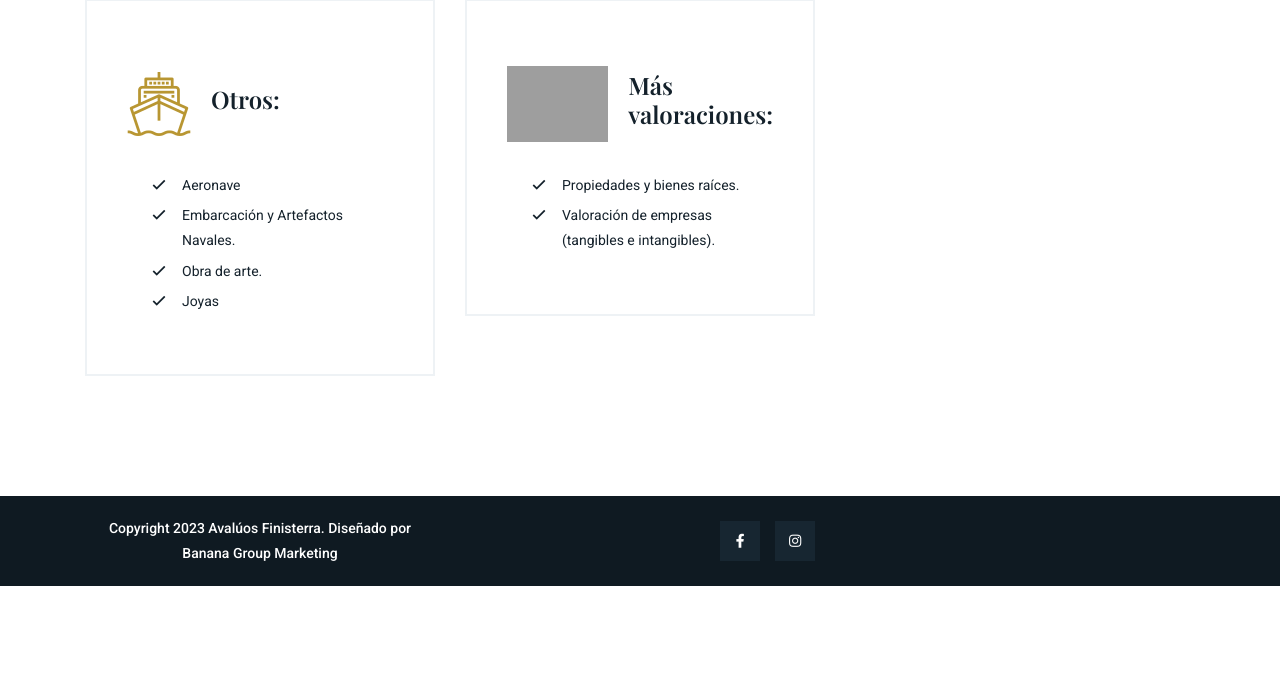
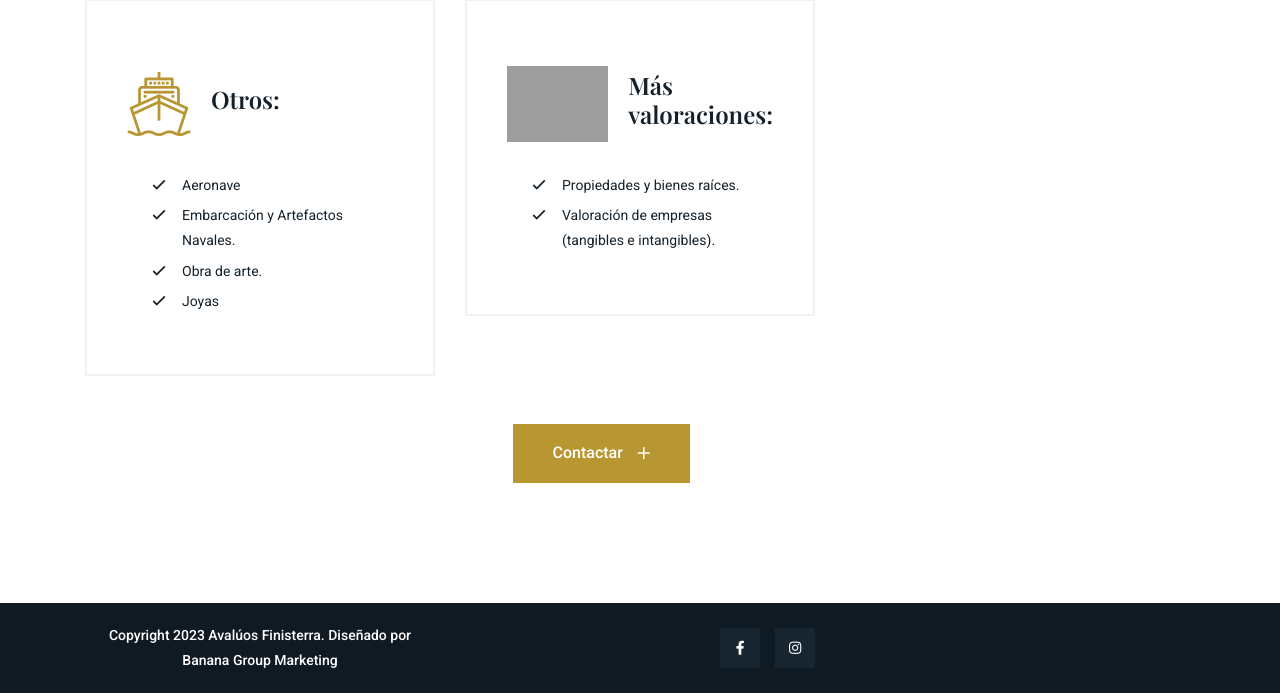
Before and after one commit to Ivonnemtz96/finisterra, a PHP site: page /bienes in a window 1280 px wide. Shown: the part 1361-2054 px from the top of the page. Before the commit the page ends 1947 px from the top, so only its background shows below. Run offline with PHP 8.4, Linux system fonts and the light colour scheme; some libraries are stand-ins or nearby versions; grey boxes are pictures that could not be loaded.

Commit message:
Se agrega btn de contacto

```diff
--- a/modules/bienes.php
+++ b/modules/bienes.php
@@ -183,6 +183,14 @@
 
 
         </div>
+
+        <div class="row justify-content-center mt-5">
+            <div class="col-3 ">
+                <a href="/contacto" class="theme-btn btn-orange">
+                    Contactar <i class="fal fa-plus"></i>
+                </a>
+            </div>
+        </div>
     </div>
 </section>
 <!-- End Services -->
```
